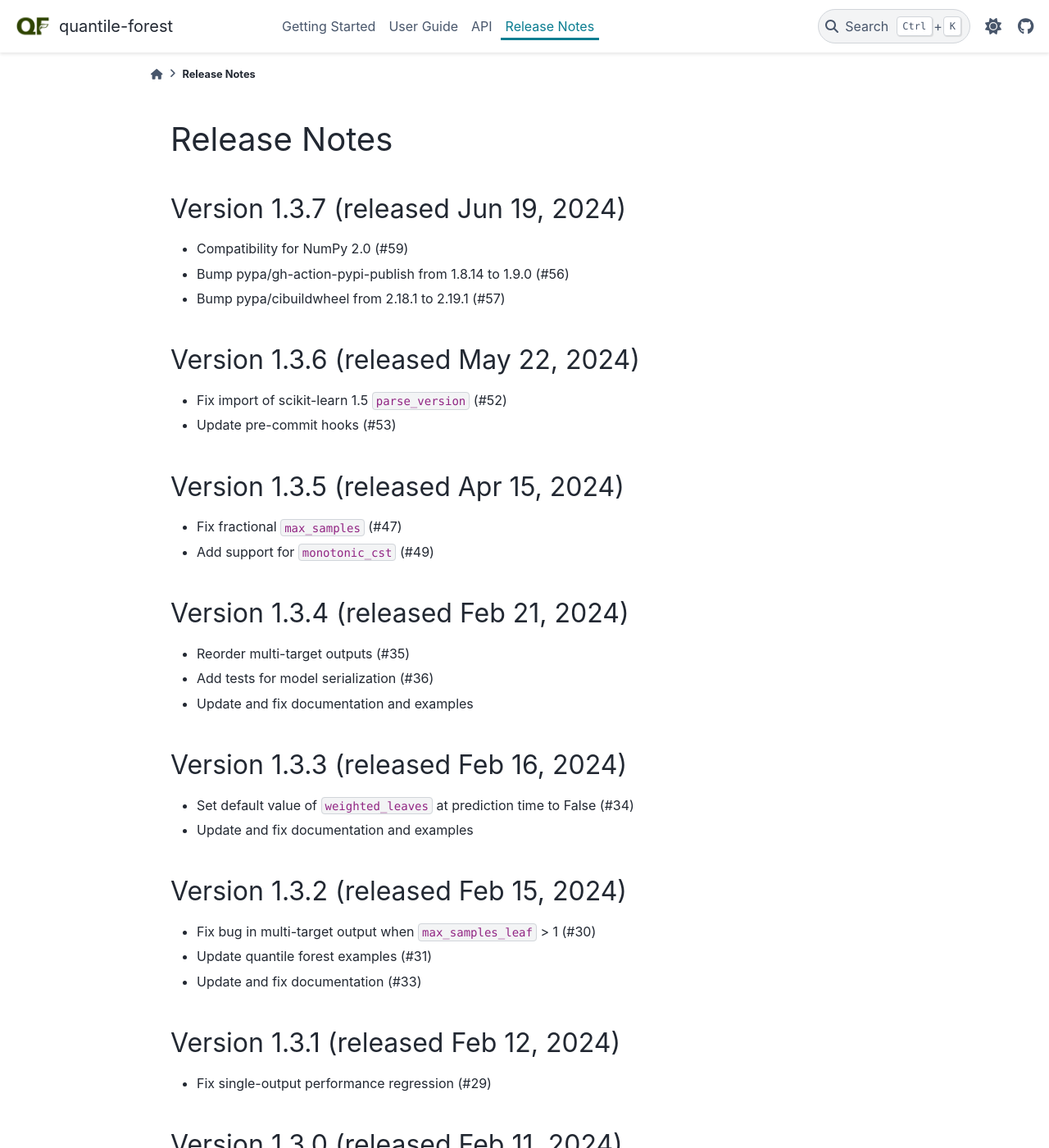
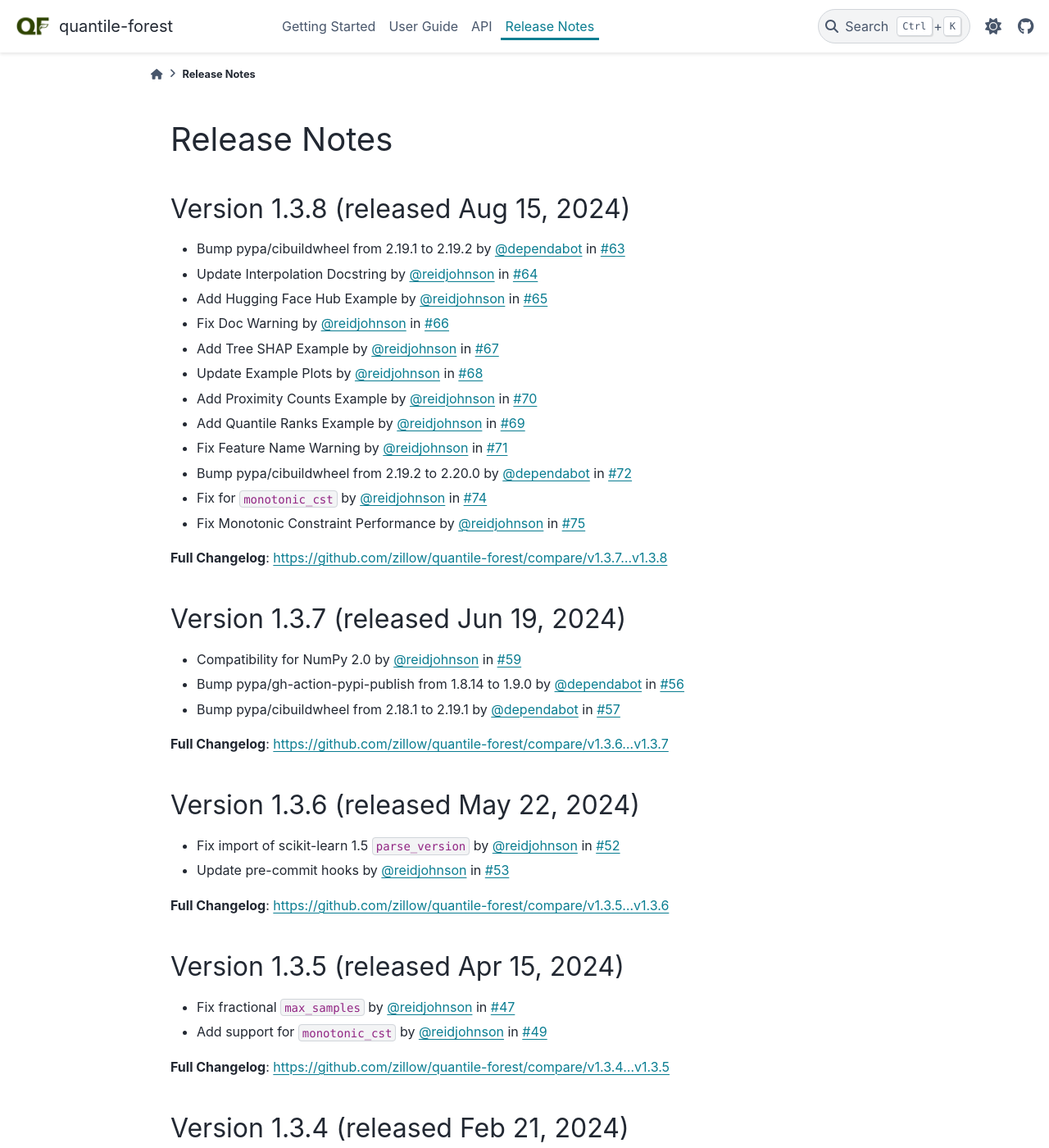
Before and after one commit to zillow/quantile-forest, a Sphinx documentation site: the page built from docs/releases/changes.rst, in a window 1280 px wide and 1400 px high. Shown: the whole window at 82% size. Built offline with Sphinx 7.4.7 and the PyData theme 0.15.4, drawn with Linux system fonts in a browser that asks for light colours; pages that are not in the unit, such as notebooks, are missing from menus; the version number could not be read and is left out; some of the changed text lies outside the part shown.

Commit message:
Update release notes

```diff
--- a/docs/releases/changes.rst
+++ b/docs/releases/changes.rst
@@ -5,128 +5,186 @@
 Release Notes
 =============
 
+Version 1.3.8 (released Aug 15, 2024)
+-------------------------------------
+
+* Bump pypa/cibuildwheel from 2.19.1 to 2.19.2 by `@dependabot <https://github.com/dependabot>`_ in `#63 <https://github.com/zillow/quantile-forest/pull/63>`_
+* Update Interpolation Docstring by `@reidjohnson <https://github.com/reidjohnson>`_ in `#64 <https://github.com/zillow/quantile-forest/pull/64>`_
+* Add Hugging Face Hub Example by `@reidjohnson <https://github.com/reidjohnson>`_ in `#65 <https://github.com/zillow/quantile-forest/pull/65>`_
+* Fix Doc Warning by `@reidjohnson <https://github.com/reidjohnson>`_ in `#66 <https://github.com/zillow/quantile-forest/pull/66>`_
+* Add Tree SHAP Example by `@reidjohnson <https://github.com/reidjohnson>`_ in `#67 <https://github.com/zillow/quantile-forest/pull/67>`_
+* Update Example Plots by `@reidjohnson <https://github.com/reidjohnson>`_ in `#68 <https://github.com/zillow/quantile-forest/pull/68>`_
+* Add Proximity Counts Example by `@reidjohnson <https://github.com/reidjohnson>`_ in `#70 <https://github.com/zillow/quantile-forest/pull/70>`_
+* Add Quantile Ranks Example by `@reidjohnson <https://github.com/reidjohnson>`_ in `#69 <https://github.com/zillow/quantile-forest/pull/69>`_
+* Fix Feature Name Warning by `@reidjohnson <https://github.com/reidjohnson>`_ in `#71 <https://github.com/zillow/quantile-forest/pull/71>`_
+* Bump pypa/cibuildwheel from 2.19.2 to 2.20.0 by `@dependabot <https://github.com/dependabot>`_ in `#72 <https://github.com/zillow/quantile-forest/pull/72>`_
+* Fix for `monotonic_cst`  by `@reidjohnson <https://github.com/reidjohnson>`_ in `#74 <https://github.com/zillow/quantile-forest/pull/74>`_
+* Fix Monotonic Constraint Performance by `@reidjohnson <https://github.com/reidjohnson>`_ in `#75 <https://github.com/zillow/quantile-forest/pull/75>`_
+
+**Full Changelog**: https://github.com/zillow/quantile-forest/compare/v1.3.7...v1.3.8
+
 Version 1.3.7 (released Jun 19, 2024)
 -------------------------------------
 
-- Compatibility for NumPy 2.0 (#59)
-- Bump pypa/gh-action-pypi-publish from 1.8.14 to 1.9.0 (#56)
-- Bump pypa/cibuildwheel from 2.18.1 to 2.19.1 (#57)
+* Compatibility for NumPy 2.0 by `@reidjohnson <https://github.com/reidjohnson>`_ in `#59 <https://github.com/zillow/quantile-forest/pull/59>`_
+* Bump pypa/gh-action-pypi-publish from 1.8.14 to 1.9.0 by `@dependabot <https://github.com/dependabot>`_ in `#56 <https://github.com/zillow/quantile-forest/pull/56>`_
+* Bump pypa/cibuildwheel from 2.18.1 to 2.19.1 by `@dependabot <https://github.com/dependabot>`_ in `#57 <https://github.com/zillow/quantile-forest/pull/57>`_
+
+**Full Changelog**: https://github.com/zillow/quantile-forest/compare/v1.3.6...v1.3.7
 
 Version 1.3.6 (released May 22, 2024)
 -------------------------------------
 
-- Fix import of scikit-learn 1.5 `parse_version` (#52)
-- Update pre-commit hooks (#53)
+* Fix import of scikit-learn 1.5 `parse_version` by `@reidjohnson <https://github.com/reidjohnson>`_ in `#52 <https://github.com/zillow/quantile-forest/pull/52>`_
+* Update pre-commit hooks by `@reidjohnson <https://github.com/reidjohnson>`_ in `#53 <https://github.com/zillow/quantile-forest/pull/53>`_
+
+**Full Changelog**: https://github.com/zillow/quantile-forest/compare/v1.3.5...v1.3.6
 
 Version 1.3.5 (released Apr 15, 2024)
 -------------------------------------
 
-- Fix fractional `max_samples` (#47)
-- Add support for `monotonic_cst` (#49)
+* Fix fractional `max_samples` by `@reidjohnson <https://github.com/reidjohnson>`_ in `#47 <https://github.com/zillow/quantile-forest/pull/47>`_
+* Add support for `monotonic_cst` by `@reidjohnson <https://github.com/reidjohnson>`_ in `#49 <https://github.com/zillow/quantile-forest/pull/49>`_
+
+**Full Changelog**: https://github.com/zillow/quantile-forest/compare/v1.3.4...v1.3.5
 
 Version 1.3.4 (released Feb 21, 2024)
 -------------------------------------
 
-- Reorder multi-target outputs (#35)
-- Add tests for model serialization (#36)
-- Update and fix documentation and examples
+* Reorder multi-target outputs by `@reidjohnson <https://github.com/reidjohnson>`_ in `#35 <https://github.com/zillow/quantile-forest/pull/35>`_
+* Add tests for model serialization by `@reidjohnson <https://github.com/reidjohnson>`_ in `#36 <https://github.com/zillow/quantile-forest/pull/36>`_
+* Update and fix documentation and examples
+
+**Full Changelog**: https://github.com/zillow/quantile-forest/compare/v1.3.3...v1.3.4
 
 Version 1.3.3 (released Feb 16, 2024)
 -------------------------------------
 
-- Set default value of `weighted_leaves` at prediction time to False (#34)
-- Update and fix documentation and examples
+* Set default value of `weighted_leaves` at prediction time to False by `@reidjohnson <https://github.com/reidjohnson>`_ in `#34 <https://github.com/zillow/quantile-forest/pull/34>`_
+* Update and fix documentation and examples
+
+**Full Changelog**: https://github.com/zillow/quantile-forest/compare/v1.3.2...v1.3.3
 
 Version 1.3.2 (released Feb 15, 2024)
 -------------------------------------
 
-- Fix bug in multi-target output when `max_samples_leaf` > 1 (#30)
-- Update quantile forest examples (#31)
-- Update and fix documentation (#33)
+* Fix bug in multi-target output when `max_samples_leaf` > 1 by `@reidjohnson <https://github.com/reidjohnson>`_ in `#30 <https://github.com/zillow/quantile-forest/pull/30>`_
+* Update quantile forest examples by `@reidjohnson <https://github.com/reidjohnson>`_ in `#31 <https://github.com/zillow/quantile-forest/pull/31>`_
+* Update and fix documentation by `@reidjohnson <https://github.com/reidjohnson>`_ in `#33 <https://github.com/zillow/quantile-forest/pull/33>`_
+
+**Full Changelog**: https://github.com/zillow/quantile-forest/compare/v1.3.1...v1.3.2
 
 Version 1.3.1 (released Feb 12, 2024)
 -------------------------------------
 
-- Fix single-output performance regression (#29)
+* Fix single-output performance regression by `@reidjohnson <https://github.com/reidjohnson>`_ in `#29 <https://github.com/zillow/quantile-forest/pull/29>`_
+
+**Full Changelog**: https://github.com/zillow/quantile-forest/compare/v1.3.0...v1.3.1
 
 Version 1.3.0 (released Feb 11, 2024)
 -------------------------------------
 
-- Support for multiple-output quantile regression (#26)
-- Update conformalized quantile regression example (#28)
+* Support for multiple-output quantile regression by `@reidjohnson <https://github.com/reidjohnson>`_ in `#26 <https://github.com/zillow/quantile-forest/pull/26>`_
+* Update conformalized quantile regression example by `@reidjohnson <https://github.com/reidjohnson>`_ in `#28 <https://github.com/zillow/quantile-forest/pull/28>`_
+
+**Full Changelog**: https://github.com/zillow/quantile-forest/compare/v1.2.5...v1.3.0
 
 Version 1.2.5 (released Feb 10, 2024)
 -------------------------------------
 
-- Fix weighted leaf and quantile bug (#27)
+* Fix weighted leaf and quantile bug by `@reidjohnson <https://github.com/reidjohnson>`_ in `#27 <https://github.com/zillow/quantile-forest/pull/27>`_
+
+**Full Changelog**: https://github.com/zillow/quantile-forest/compare/v1.2.4...v1.2.5
 
 Version 1.2.4 (released Jan 16, 2024)
 -------------------------------------
 
-- Use base model parameter validation when available
-- Resolve Cython 3 deprecation warnings
+* Use base model parameter validation when available
+* Resolve Cython 3 deprecation warnings
+
+**Full Changelog**: https://github.com/zillow/quantile-forest/compare/v1.2.3...v1.2.4
 
 Version 1.2.3 (released Oct 09, 2023)
 -------------------------------------
 
-- Fix bug that could prevent interpolation from being correctly applied (#15)
-- Update documentation and docstrings
+* Fix bug that could prevent interpolation from being correctly applied by `@reidjohnson <https://github.com/reidjohnson>`_ in `#15 <https://github.com/zillow/quantile-forest/pull/15>`_
+* Update documentation and docstrings
+
+**Full Changelog**: https://github.com/zillow/quantile-forest/compare/v1.2.2...v1.2.3
 
 Version 1.2.2 (released Oct 08, 2023)
 -------------------------------------
 
-- Optimize performance for predictions when `max_samples_leaf` = 1 (#13)
-- Update documentation and examples (#14)
+* Optimize performance for predictions when `max_samples_leaf` = 1 by `@reidjohnson <https://github.com/reidjohnson>`_ in `#13 <https://github.com/zillow/quantile-forest/pull/13>`_
+* Update documentation and examples by `@reidjohnson <https://github.com/reidjohnson>`_ in `#14 <https://github.com/zillow/quantile-forest/pull/14>`_
+
+**Full Changelog**: https://github.com/zillow/quantile-forest/compare/v1.2.1...v1.2.2
 
 Version 1.2.1 (released Oct 04, 2023)
 -------------------------------------
 
-- More efficient calculation of weighted quantiles (#11)
-- Add support for Python version 3.12
+* More efficient calculation of weighted quantiles by `@reidjohnson <https://github.com/reidjohnson>`_ in `#11 <https://github.com/zillow/quantile-forest/pull/11>`_
+* Add support for Python version 3.12
+
+**Full Changelog**: https://github.com/zillow/quantile-forest/compare/v1.2.0...v1.2.1
 
 Version 1.2.0 (released Aug 01, 2023)
 -------------------------------------
 
-- Add optional default_quantiles parameter to the model initialization
-- Update documentation
+* Add optional default_quantiles parameter to the model initialization
+* Update documentation
+
+**Full Changelog**: https://github.com/zillow/quantile-forest/compare/v1.1.3...v1.2.0
 
 Version 1.1.3 (released Jul 08, 2023)
 -------------------------------------
 
-- Fix building from the source distribution
-- Minor update to documentation
+* Fix building from the source distribution
+* Minor update to documentation
+
+**Full Changelog**: https://github.com/zillow/quantile-forest/compare/v1.1.2...v1.1.3
 
 Version 1.1.2 (released Mar 22, 2023)
 -------------------------------------
 
-- Fix for compatibility with development version of scikit-learn
-- Update documentation and examples
+* Fix for compatibility with development version of scikit-learn
+* Update documentation and examples
+
+**Full Changelog**: https://github.com/zillow/quantile-forest/compare/v1.1.1...v1.1.2
 
 Version 1.1.1 (released Dec 19, 2022)
 -------------------------------------
 
-- Fix for compatibility with scikit-learn 1.2.0
-- Fix to documentation
-- Update version requirements
+* Fix for compatibility with scikit-learn 1.2.0
+* Fix to documentation
+* Update version requirements
+
+**Full Changelog**: https://github.com/zillow/quantile-forest/compare/v1.1.0...v1.1.1
 
 Version 1.1.0 (released Nov 07, 2022)
 -------------------------------------
 
-- Update default `max_samples_leaf` to 1 (previously None)
-- Update documentation and unit tests
-- Miscellaneous update for compatibility with scikit-learn >= 1.1.0
+* Update default `max_samples_leaf` to 1 (previously None)
+* Update documentation and unit tests
+* Miscellaneous update for compatibility with scikit-learn >= 1.1.0
 
 This version supports Python versions 3.8 to 3.11. Note that support for 32-bit Python on Windows has been dropped in this release.
+
+**Full Changelog**: https://github.com/zillow/quantile-forest/compare/v1.0.2...v1.1.0
 
 Version 1.0.2 (released Mar 28, 2022)
 -------------------------------------
 
-- Add sample weighting by leaf size
+* Add sample weighting by leaf size
+
+**Full Changelog**: https://github.com/zillow/quantile-forest/compare/v1.0.1...v1.0.2
 
 Version 1.0.1 (released Mar 23, 2022)
 -------------------------------------
 
-- Suppresses UserWarning
+* Suppresses UserWarning
+
+**Full Changelog**: https://github.com/zillow/quantile-forest/compare/v1.0.0...v1.0.1
 
 Version 1.0.0 (released Mar 23, 2022)
 -------------------------------------
```
